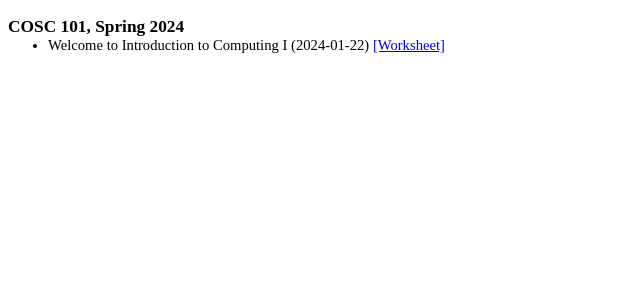
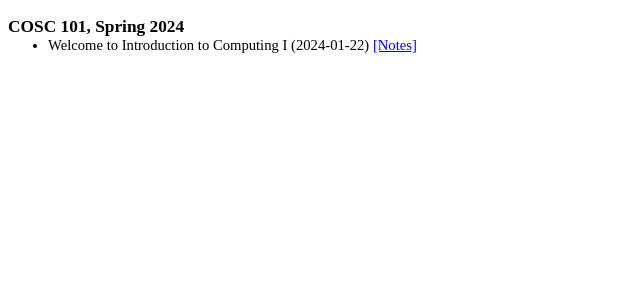
Before and after one commit to georgianahaldeman/cosc101, a Jekyll site: the page built from docs/notes/index.md, in a window 1280 px wide. Shown: the top 300 px of the page, without its empty margins (0-640 px from the left). Built offline with Jekyll 4.4.1, drawn with Linux system fonts in a browser that asks for light colours; our own code applies the rules of GitHub Pages for plain Markdown files.

```diff
--- a/docs/notes/index.md
+++ b/docs/notes/index.md
@@ -1,6 +1,6 @@
 # COSC 101, Spring 2024
 
-- Welcome to Introduction to Computing I (2024-01-22) [[Worksheet]](./files/1_22.pdf)
+- Welcome to Introduction to Computing I (2024-01-22) [[Notes]](./files/1_22.pdf)
 
 <!-- - Welcome to Introduction to Computing I (2023-08-24) [[Worksheet]](./notes/8_24.pdf) [[Notes]](./answers/8_24_answers.pdf)
 
```
Also changed, not shown: 2 other files.
